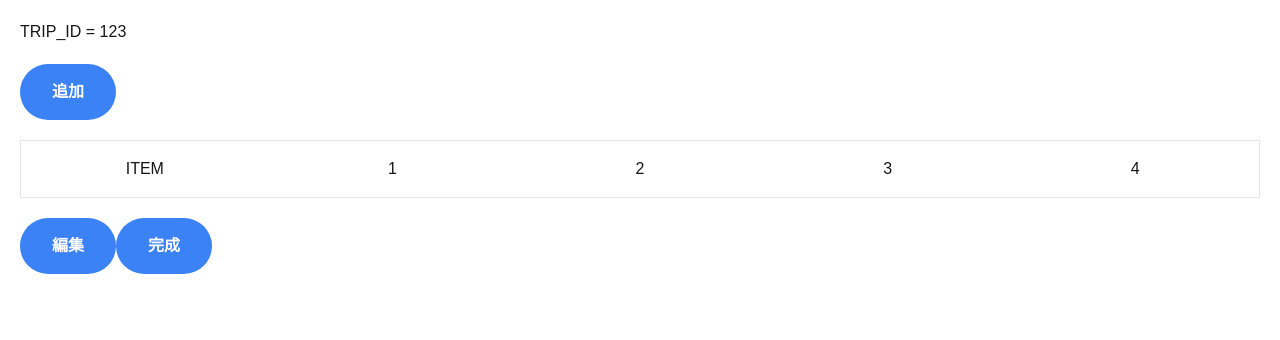
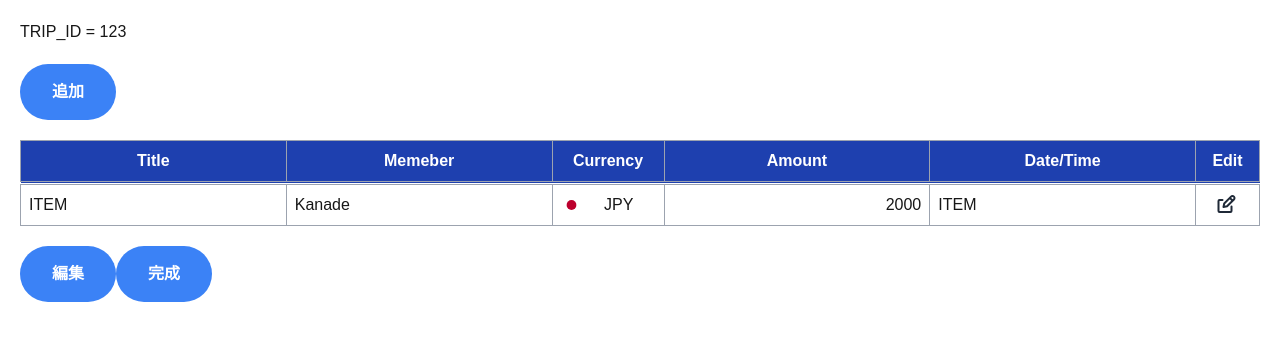
Before and after one commit to kanade2001/SplitBillApp, a Next.js app in the folder frontend/: page /trip/123 in a window 1280 px wide. Both pictures are taken after a click on the button "追加". Shown: the top 340 px of the page. Built offline with nearby package versions, Linux system fonts and the light colour scheme.

Commit message:
Feat-表の要素の修正

```diff
--- a/frontend/package.json
+++ b/frontend/package.json
@@ -9,6 +9,7 @@
     "lint": "next lint"
   },
   "dependencies": {
+    "flag-icons": "^7.2.3",
     "next": "14.2.13",
     "react": "^18",
     "react-dom": "^18"
--- a/frontend/src/app/trip/[tripId]/_components/payment-list/index.tsx
+++ b/frontend/src/app/trip/[tripId]/_components/payment-list/index.tsx
@@ -1,4 +1,5 @@
 import { Info } from "@/components/Alert/Alert";
+import "/node_modules/flag-icons/css/flag-icons.min.css";
 
 export default function PaymentList({ items }: { items: string[] }) {
   return (
@@ -9,22 +10,67 @@ export default function PaymentList({ items }: { items: string[] }) {
           <Info title="データがありません" message="データを追加してください" />
         </div>
       ) : (
-        <div className="bor-der-gray-100 border">
-          {items.map((item, index) => (
-            <div
-              key={index}
-              className={`grid grid-cols-5 items-center text-center bg-${
-                index % 2 === 0 ? "gray-600" : "gray-500"
-              } py-4`}
-            >
-              <div>{item}</div>
-              <div>1</div>
-              <div>2</div>
-              <div>3</div>
-              <div>4</div>
-            </div>
-          ))}
-        </div>
+        <table className="w-full table-fixed border-collapse border border-gray-400">
+          <thead className="bg-blue-800 text-white">
+            <tr>
+              <th className="border border-b-4 border-double border-gray-400 p-2">
+                Title
+              </th>
+              <th className="border border-b-4 border-double border-gray-400 p-2">
+                Memeber
+              </th>
+              <th className="w-28 border border-b-4 border-double border-gray-400 p-2">
+                Currency
+              </th>
+              <th className="border border-b-4 border-double border-gray-400 p-2">
+                Amount
+              </th>
+              <th className="border border-b-4 border-double border-gray-400 p-2">
+                Date/Time
+              </th>
+              <th className="w-16 border border-b-4 border-double border-gray-400 p-2">
+                Edit
+              </th>
+            </tr>
+          </thead>
+          <tbody>
+            {items.map((item, index) => (
+              <tr key={index}>
+                <td className="border border-gray-400 p-2">{item}</td>
+                <td className="border border-gray-400 p-2">Kanade</td>
+                <td className="border border-gray-400 p-2 text-center">
+                  <div className="flex justify-between">
+                    <div>
+                      <span className="fi fi-jp"></span>
+                    </div>
+                    <div className="flex-grow">JPY</div>
+                  </div>
+                </td>
+                <td className="border border-gray-400 p-2 text-right">2000</td>
+                <td className="border border-gray-400 p-2">{item}</td>
+                <td className="border border-gray-400">
+                  <svg
+                    className="h-6 w-full text-gray-800 dark:text-white"
+                    aria-hidden="true"
+                    xmlns="http://www.w3.org/2000/svg"
+                    width="24"
+                    height="24"
+                    fill="none"
+                    viewBox="0 0 24 24"
+                  >
+                    <path
+                      stroke="currentColor"
+                      strokeLinecap="round"
+                      strokeLinejoin="round"
+                      strokeWidth="2"
+                      d="m14.304 4.844 2.852 2.852M7 7H4a1 1 0 0 0-1 1v10a1 1 0 0 0 1 1h11a1 1 0 0 0 1-1v-4.5m2.409-9.91a2.017 2.017 0 0 1 0 2.853l-6.844 6.844L8 14l.713-3.565 6.844-6.844a2.015 2.015 0 0 1 2.852 0Z"
+                    />
+                  </svg>
+                </td>
+              </tr>
+            ))}
+          </tbody>
+        </table>
       )}
     </div>
   );
```
Also changed, not shown: 3 other files (tests, documents, lock files or other folders).
